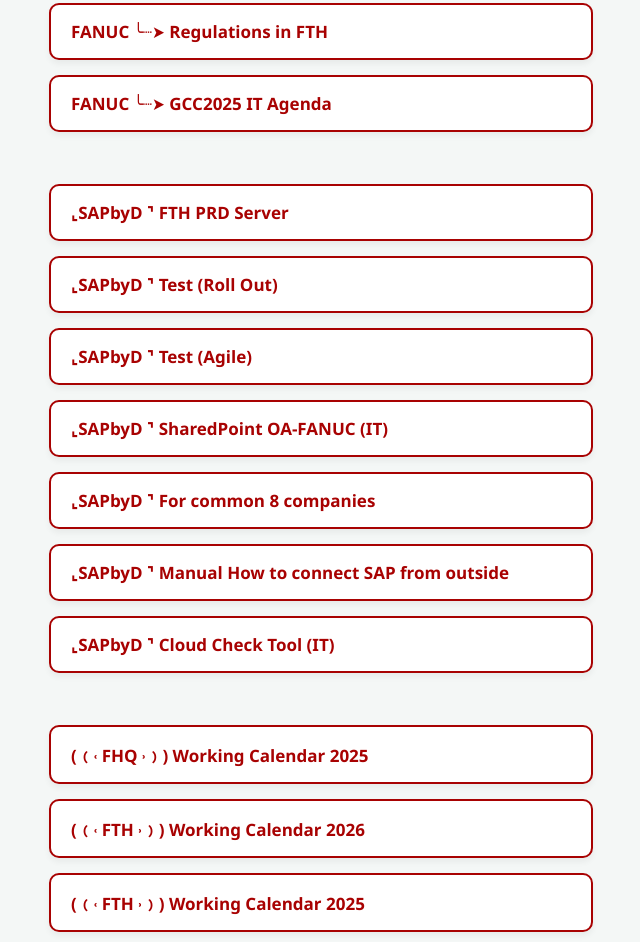
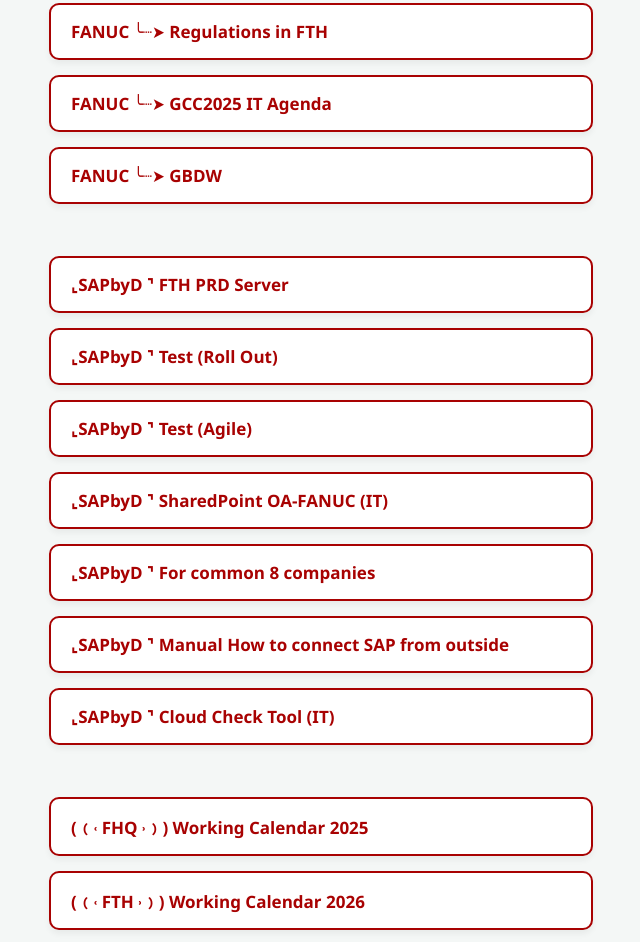
Before and after one commit to macweerachai/fanuc-hyperlinks, a plain HTML site: page index.html in a window 1280 px wide. Shown: the part 2025-2967 px from the top of the page, without its empty margins (341-981 px from the left). Drawn offline with Linux system fonts and the light colour scheme.

Commit message:
Update index.html

```diff
--- a/index.html
+++ b/index.html
@@ -101,6 +101,8 @@
 			<a href="https://fanuc-my.sharepoint.com/" class="link-button" target="_blank">						FANUC ╰┈➤ Own One-Drive </a>
 			<a href="https://fanuc.sharepoint.com/sites/FHQ-G-2025C0002/SitePages/Regulations-in-each.aspx/" class="link-button" target="_blank"> FANUC ╰┈➤ Regulations in FTH  </a>
 			<a href="https://fanuc.sharepoint.com/teams/GCC2025_IT_Agenda_Proj_GLB/" class="link-button" target="_blank"> FANUC ╰┈➤ GCC2025 IT Agenda  </a>
+			<a href="http://10.33.16.238/gbdw/" class="link-button" target="_blank"> FANUC ╰┈➤ GBDW  </a>
+
 			<br>
 
 			<a href="https://my423061-sso.businessbydesign.cloud.sap/" class="link-button" target="_blank">				⌞SAPbyD ⌝ FTH PRD Server</a>
```
